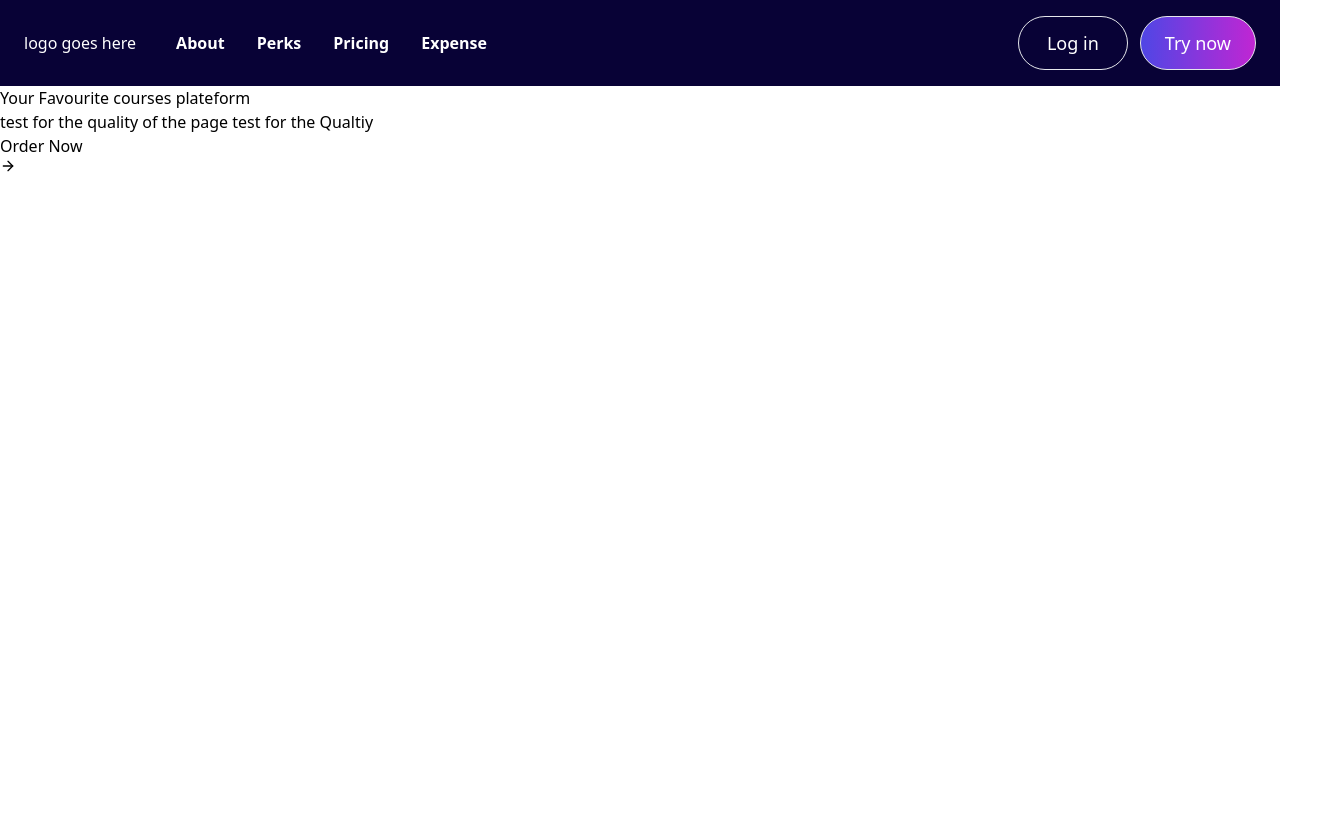
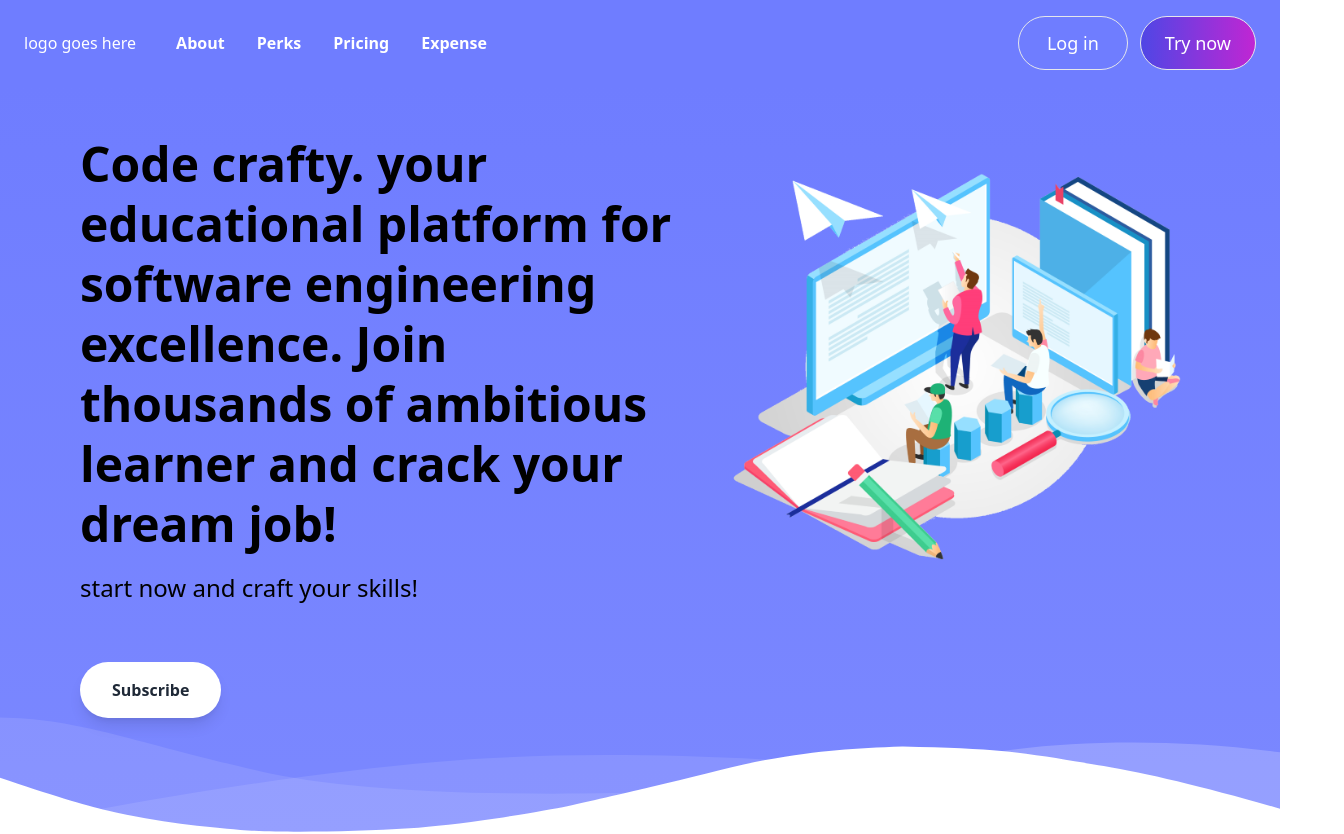
Before and after one commit to othmane222/forntreact, a React (Create React App) app: page / in a window 1280 px wide. Shown: the whole page, 1344 px wide, since content can reach past the window. Before the commit the page ends 800 px from the top, so only its background shows below. Built offline with nearby package versions, Linux system fonts and the light colour scheme.

Commit message:
done main content

```diff
--- a/public/index.html
+++ b/public/index.html
@@ -5,6 +5,8 @@
     <link rel="icon" href="%PUBLIC_URL%/favicon.ico" />
     <meta name="viewport" content="width=device-width, initial-scale=1" />
     <meta name="theme-color" content="#000000" />
+    <meta name="description" content="" />
+    <link href="https://fonts.googleapis.com/css?family=Source+Sans+Pro:400,700" rel="stylesheet" />
     <meta
       name="description"
       content="Web site created using create-react-app"
--- a/src/components/MainSection.js
+++ b/src/components/MainSection.js
@@ -1,16 +1,47 @@
-
-
-
+import Navbar from "./Navbar";
+import hero from "../hero.png";
 
 const MainSection = () => {
     return (
-        <div>
-            <div>
-
+        <div className={"bg-gradient-to-b from-forth-start to-forth-end"}>
+        <div className="container py-8 px-4 flex flex-col md:flex-row md:justify-around mx-auto md:mx-16">
+                <div className="w-full sm:w-10/12 md:w-3/5 mx-auto">
+                    <h1 className="my-4 text-5xl font-bold leading-tight">
+                        Code crafty. your educational platform for software engineering excellence. Join thousands of ambitious learner and crack your dream job!
+                    </h1>
+                    <p className="leading-normal text-2xl mb-8">
+                        start now and craft your skills!
+                    </p>
+                    <button className="mx-auto lg:mx-0 hover:underline bg-white text-gray-800 font-bold rounded-full my-6 py-4 px-8 shadow-lg focus:outline-none focus:shadow-outline transform transition hover:scale-105 duration-300 ease-in-out">
+                        Subscribe
+                    </button>
+                </div>
+                <div className="w-full md:w-3/5 py-6 text-center">
+                    <img className="w-full md:w-4/5 z-50" src={hero} />
+                </div>
             </div>
-            <div>
-
+        <div className="relative -mt-12 lg:-mt-24 ">
+                <svg viewBox="0 0 1428 174" version="1.1" xmlns="http://www.w3.org/2000/svg" xmlnsXlink="http://www.w3.org/1999/xlink">
+                    <g stroke="none" stroke-width="1" fill="none" fill-rule="evenodd">
+                        <g transform="translate(-2.000000, 44.000000)" fill="#FFFFFF" fill-rule="nonzero">
+                            <path d="M0,0 C90.7283404,0.927527913 147.912752,27.187927 291.910178,59.9119003 C387.908462,81.7278826 543.605069,89.334785 759,82.7326078 C469.336065,156.254352 216.336065,153.6679 0,74.9732496" opacity="0.100000001"></path>
+                            <path
+                                d="M100,104.708498 C277.413333,72.2345949 426.147877,52.5246657 546.203633,45.5787101 C666.259389,38.6327546 810.524845,41.7979068 979,55.0741668 C931.069965,56.122511 810.303266,74.8455141 616.699903,111.243176 C423.096539,147.640838 250.863238,145.462612 100,104.708498 Z"
+                                opacity="0.100000001"
+                            ></path>
+                            <path d="M1046,51.6521276 C1130.83045,29.328812 1279.08318,17.607883 1439,40.1656806 L1439,120 C1271.17211,77.9435312 1140.17211,55.1609071 1046,51.6521276 Z" id="Path-4" opacity="0.200000003"></path>
+                        </g>
+                        <g transform="translate(-4.000000, 76.000000)" fill="#FFFFFF" fill-rule="nonzero">
+                            <path
+                                d="M0.457,34.035 C57.086,53.198 98.208,65.809 123.822,71.865 C181.454,85.495 234.295,90.29 272.033,93.459 C311.355,96.759 396.635,95.801 461.025,91.663 C486.76,90.01 518.727,86.372 556.926,80.752 C595.747,74.596 622.372,70.008 636.799,66.991 C663.913,61.324 712.501,49.503 727.605,46.128 C780.47,34.317 818.839,22.532 856.324,15.904 C922.689,4.169 955.676,2.522 1011.185,0.432 C1060.705,1.477 1097.39,3.129 1121.236,5.387 C1161.703,9.219 1208.621,17.821 1235.4,22.304 C1285.855,30.748 1354.351,47.432 1440.886,72.354 L1441.191,104.352 L1.121,104.031 L0.457,34.035 Z"
+                            ></path>
+                        </g>
+                    </g>
+                </svg>
             </div>
         </div>
+
     )
 }
+
+export default MainSection;
--- a/src/components/Navbar.js
+++ b/src/components/Navbar.js
@@ -8,7 +8,7 @@ const Navbar = () => {
   }
 
   return (
-      <header  className={"bg-secondary-dark text-white"}>
+      <header  className={"bg-forth-start text-white"}>
         <div className={"container max-w-screen-xl px-4 md:px-6 mx-auto flex justify-between py-4"}>
         <div className="flex items-center gap-x-10 z-20">
           <div id="logo" className={""}>
--- a/src/index.css
+++ b/src/index.css
@@ -1,14 +1,3 @@
 @tailwind base;
 @tailwind components;
 @tailwind utilities;
-
-@layer components {
-
-    .gradient_canvas {
-        @apply background: linear-gradient(90deg, #FFC107 0%, #FF9800 100%);
-        @apply height: 100vh;
-        @apply display: flex;
-        @apply justify-content: center;
-        @apply align-items: center;
-    }
-}
--- a/src/pages/Home.js
+++ b/src/pages/Home.js
@@ -3,30 +3,13 @@
 //import BannerImage from "../components/Assets/home-banner-image.png";
 import Navbar from "../components/Navbar";
 import { FiArrowRight } from "react-icons/fi";
+import MainSection from "../components/MainSection";
 
 const Home = () => {
   return (
-    <div className="home-container">
+    <div>
       <Navbar />
-      <div className="home-banner-container">
-        <div className="home-bannerImage-container">
-          <img  alt="" />
-        </div>
-        <div className="home-text-section">
-          <h1 className="primary-heading">
-            Your Favourite courses plateform
-          </h1>
-          <p className="primary-text">
-            test for the quality of the page test for the Qualtiy
-          </p>
-          <button className="secondary-button">
-            Order Now <FiArrowRight />{" "}
-          </button>
-        </div>
-        <div className="home-image-section">
-          <img alt="" />
-        </div>
-      </div>
+      <MainSection />
     </div>
   );
 };
--- a/tailwind.config.js
+++ b/tailwind.config.js
@@ -6,21 +6,42 @@ module.exports = {
   theme: {
     extend: {
       colors : {
-        primary : {
-          50: '#F0FDFA',
-          100: '#CCFBF1',
-          200: '#99F6E4',
-          300: '#5EEAD4',
-          400: '#2DD4BF',
-          500: '#14B8A6',
-          600: '#0D9488',
-          700: '#0F766E',
-          800: '#115E59',
-          900: '#134E4A',
-          950: '#042F2E',
+        "primary": {
+          "900" : "#03045E",
+          "800" : "#023E8A",
+          "700" : "#0077B6",
+          "600" : "#0096C7",
+          "500" : "#00B4D8",
+          "400" : "#48CAE4",
+          "300" : "#90E0EF",
+          "200" : "#ADE8F4",
+          "100" : "#CAF0F8",
+          "50" : "#E0F7FA",
+        },
+        third : {
+          1 : '#F72585',
+          2 : '#B5179E',
+          3 : '#7209B7',
+          4 : '#560BAD',
+          5 : '#480CA8',
+          6 : '#3A0CA3',
+          7 : '#3F37C9',
+          8 : '#4361EE',
+          9 : '#4895EF',
+          10 : '#4CC9F0',
         },
         secondary : {
-          dark : '#080236',
+          1 : '#14213d',
+          2 : '#0d1b2a',
+          3 : '#1b263b',
+          4 : '#415a77',
+          5 : '#778da9',
+          6 : '#e0e1dd',
+        },
+        forth : {
+          start : '#6F7DFF',
+          end : '#7B88FF',
+
         }
       }
     },
```
Also changed, not shown: src/hero.png (added).
